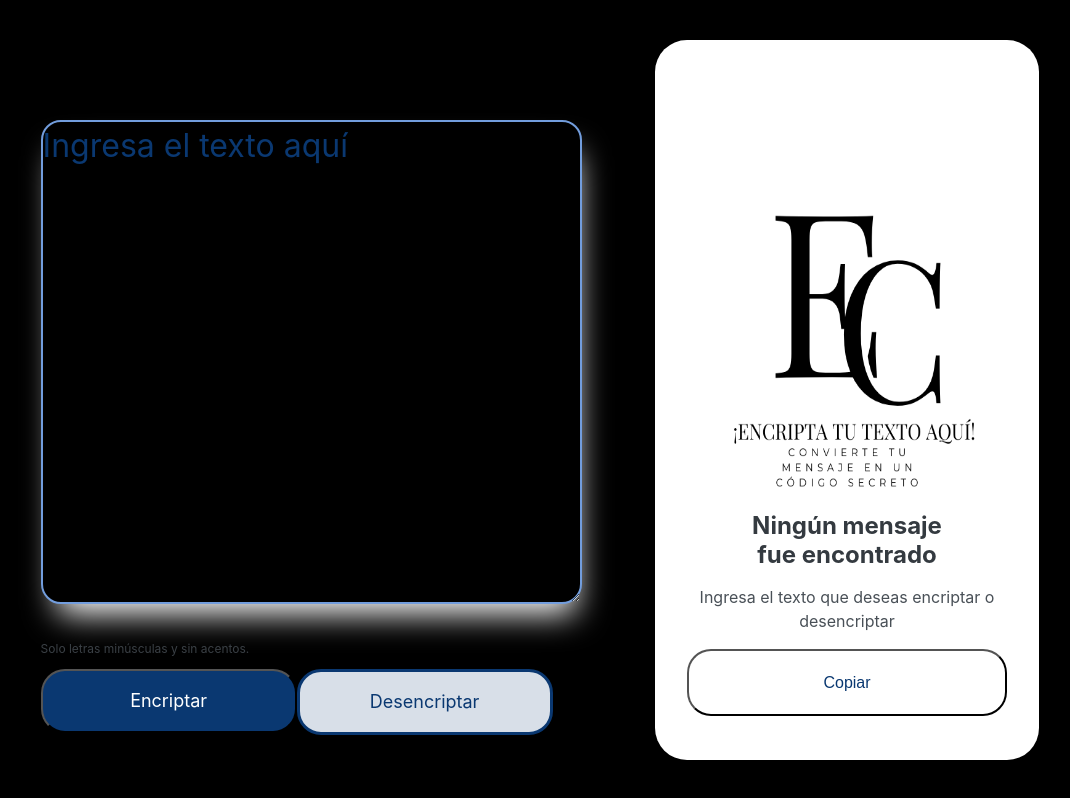
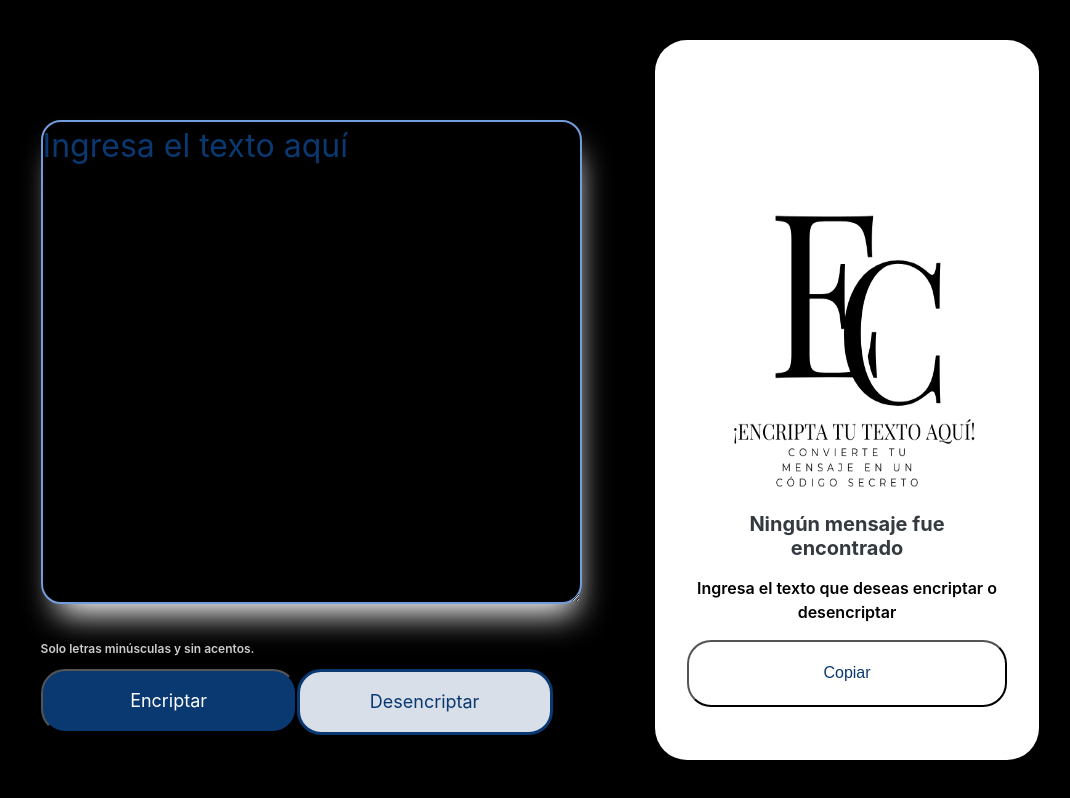
Before and after one commit to DIEGO-ALI/Encrip-Texto-One-Next-education-Alura-DL, a plain HTML site: page index.html in a window 1280 px wide. Shown: the whole page, without its empty margins (113-1183 px from the left). Drawn offline with nearby package versions, Linux system fonts and the light colour scheme.

Commit message:
Color de texto moficados

```diff
--- a/style/styles.css
+++ b/style/styles.css
@@ -50,6 +50,7 @@
   width: 80%;
   left: 12%;
   top: 80%;
+
 }
 
 .terminos p {
@@ -58,11 +59,12 @@
   font-weight: 400;
   font-size: 12px;
   line-height: 150%;
-  color: #495057;
+  font-weight: 600;
   opacity: 0.8;
   flex: none;
   order: 1;
   flex-grow: 0;
+  color: white;
 }
 
 .botones {
@@ -178,7 +180,7 @@
   font-family: "Inter";
   font-style: normal;
   font-weight: 700;
-  font-size: 24px;
+  font-size: 20px;
   line-height: 120%;
   text-align: center;
   color: #343a40;
@@ -188,11 +190,11 @@
   width: 80%;
   font-family: "Inter";
   font-style: normal;
-  font-weight: 400;
+  font-weight: 600;
   font-size: 16px;
   line-height: 150%;
   text-align: center;
-  color: #495057;
+  color: #000000;
 }
 
 
```
